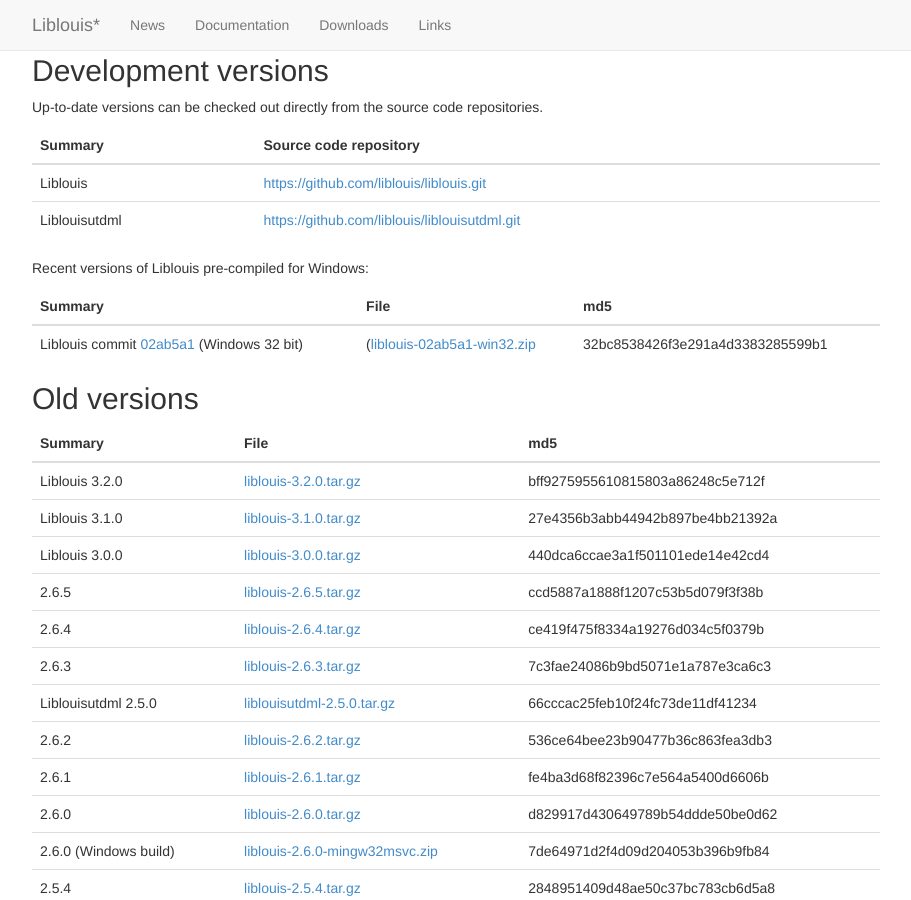
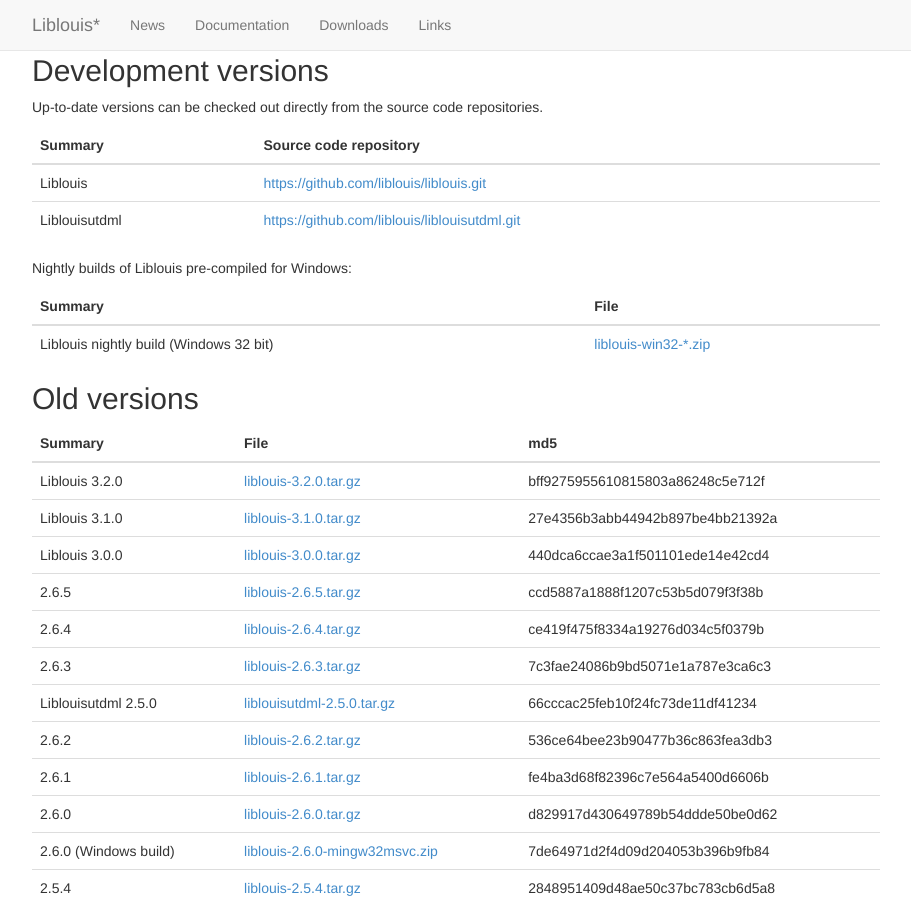
Before and after one commit to liblouis/liblouis.github.io, a Jekyll site: the page built from downloads/index.md, in a window 1280 px wide and 900 px high, scrolled down 337 px. Shown: the whole window, without its empty margins (38-949 px from the left). Built offline with Jekyll 4.4.1, drawn with Linux system fonts in a browser that asks for light colours.

Commit message:
Add a link to pre-built windows nighly builds
Fixes liblouis/liblouis#442

```diff
--- a/downloads/index.md
+++ b/downloads/index.md
@@ -22,11 +22,11 @@
 |Liblouisutdml|<https://github.com/liblouis/liblouisutdml.git>|
 {: .table}
 
-Recent versions of Liblouis pre-compiled for Windows:
+Nightly builds of Liblouis pre-compiled for Windows:
 
-|Summary|File|md5|
+|Summary|File|
 |---------|
-|Liblouis commit [02ab5a1](https://github.com/liblouis/liblouis/commit/02ab5a19a3e1b17c90da37e2080df21303d49a1c) (Windows 32 bit)|([liblouis-02ab5a1-win32.zip](liblouis-02ab5a1-win32.zip)|32bc8538426f3e291a4d3383285599b1|
+|Liblouis nightly build (Windows 32 bit)|[liblouis-win32-*.zip](https://github.com/liblouis/liblouis/releases/tag/snapshot)|
 {: .table}
 
 ## Old versions
```
